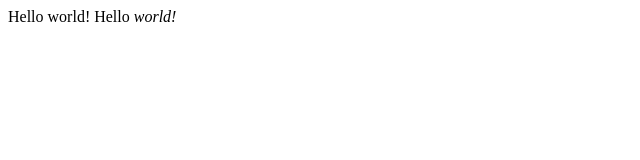
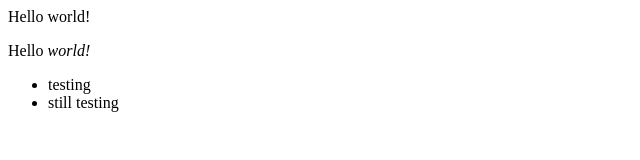
Before and after one commit to kdl2018/MyFirstWebpage, a plain HTML site: page index.html in a window 1280 px wide. Shown: the whole page, without its empty margins (0-640 px from the left). Drawn offline with Linux system fonts and the light colour scheme.

Commit message:
Update index.html

```diff
--- a/index.html
+++ b/index.html
@@ -1,2 +1,6 @@
 Hello world!
-Hello <em>world!</em>
+<p>Hello <em>world!</em></p>
+<ul>
+  <li>testing</li>
+  <li>still testing</li>
+</ul>
```
